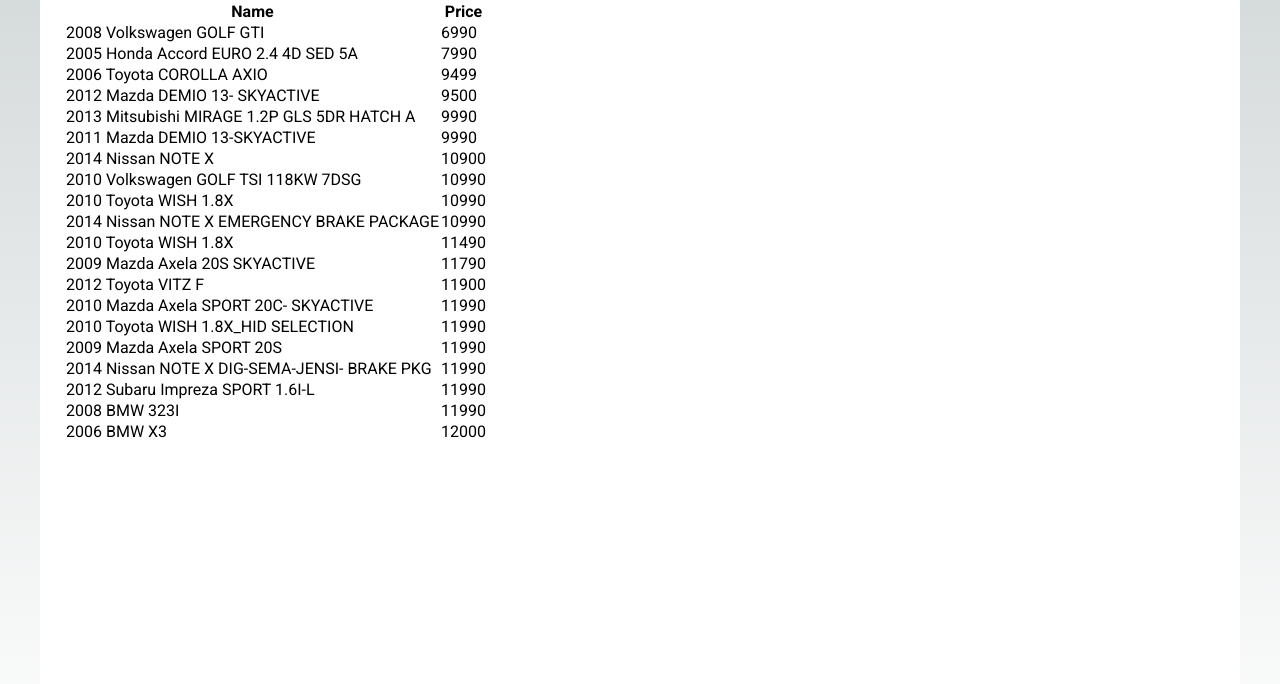
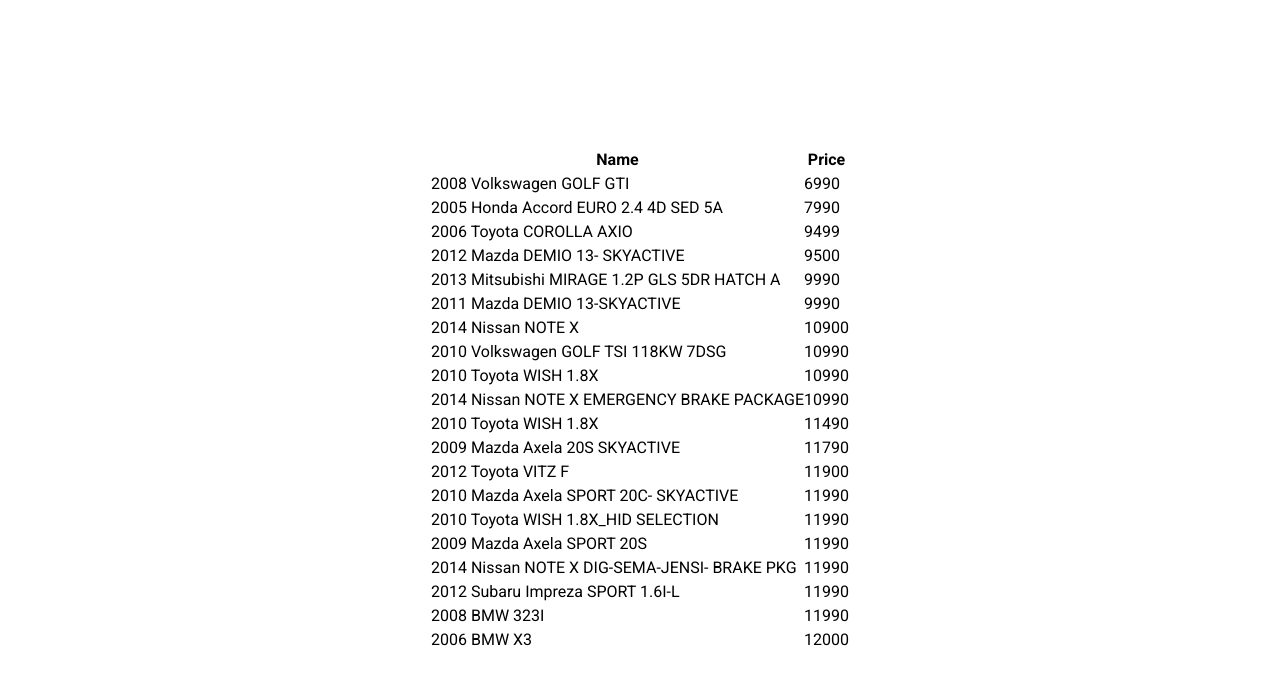
Before and after one commit to razamanaza/car-tracker, a Next.js app: page / in a window 1280 px wide. Shown: the top 684 px of the page. Built offline with nearby package versions, Linux system fonts and the light colour scheme.

Commit message:
Replace MUI components with tailwind and flowbite

```diff
--- /dev/null
+++ b/postcss.config.js
@@ -0,0 +1,6 @@
+module.exports = {
+  plugins: {
+    tailwindcss: {},
+    autoprefixer: {},
+  },
+}
--- /dev/null
+++ b/src/components/Spinner.js
@@ -0,0 +1,25 @@
+import React from 'react';
+
+export default function Spinner() {
+  return (
+    <div role="status">
+      <svg
+        aria-hidden="true"
+        class="w-8 h-8 mr-2 text-gray-200 animate-spin dark:text-gray-600 fill-blue-600"
+        viewBox="0 0 100 101"
+        fill="none"
+        xmlns="http://www.w3.org/2000/svg"
+      >
+        <path
+          d="M100 50.5908C100 78.2051 77.6142 100.591 50 100.591C22.3858 100.591 0 78.2051 0 50.5908C0 22.9766 22.3858 0.59082 50 0.59082C77.6142 0.59082 100 22.9766 100 50.5908ZM9.08144 50.5908C9.08144 73.1895 27.4013 91.5094 50 91.5094C72.5987 91.5094 90.9186 73.1895 90.9186 50.5908C90.9186 27.9921 72.5987 9.67226 50 9.67226C27.4013 9.67226 9.08144 27.9921 9.08144 50.5908Z"
+          fill="currentColor"
+        />
+        <path
+          d="M93.9676 39.0409C96.393 38.4038 97.8624 35.9116 97.0079 33.5539C95.2932 28.8227 92.871 24.3692 89.8167 20.348C85.8452 15.1192 80.8826 10.7238 75.2124 7.41289C69.5422 4.10194 63.2754 1.94025 56.7698 1.05124C51.7666 0.367541 46.6976 0.446843 41.7345 1.27873C39.2613 1.69328 37.813 4.19778 38.4501 6.62326C39.0873 9.04874 41.5694 10.4717 44.0505 10.1071C47.8511 9.54855 51.7191 9.52689 55.5402 10.0491C60.8642 10.7766 65.9928 12.5457 70.6331 15.2552C75.2735 17.9648 79.3347 21.5619 82.5849 25.841C84.9175 28.9121 86.7997 32.2913 88.1811 35.8758C89.083 38.2158 91.5421 39.6781 93.9676 39.0409Z"
+          fill="currentFill"
+        />
+      </svg>
+      <span class="sr-only">Loading...</span>
+    </div>
+  );
+}
--- a/src/pages/index.js
+++ b/src/pages/index.js
@@ -1,6 +1,5 @@
 import Head from 'next/head';
 import styles from '@/styles/Home.module.css';
-import Container from '@mui/material/Container';
 import CarsTable from '@/components/CarsTable';
 
 export default function Home() {
@@ -13,9 +12,9 @@
         <link rel="icon" href="/favicon.ico" />
       </Head>
       <main className={styles.main}>
-        <Container maxWidth="xl" fixed={true} className={styles.container}>
+        <div className="container p-6 grid place-content-center min-h-screen bg-white">
           <CarsTable />
-        </Container>
+        </div>
       </main>
     </>
   );
--- a/src/styles/globals.css
+++ b/src/styles/globals.css
@@ -1,3 +1,7 @@
+@tailwind base;
+@tailwind components;
+@tailwind utilities;
+
 :root {
   --max-width: 1100px;
   --border-radius: 12px;
--- /dev/null
+++ b/tailwind.config.js
@@ -0,0 +1,12 @@
+/** @type {import('tailwindcss').Config} */
+module.exports = {
+  content: ['./src/**/*.{js,ts,jsx,tsx}'],
+  theme: {
+    extend: {},
+    container: {
+      center: true,
+      padding: '2rem',
+    },
+  },
+  plugins: [require('flowbite/plugin')],
+};
```
Also changed, not shown: package.json (+5 -6 lines), src/components/CarsTable.js (+11 -4 lines), 1 other file (tests, documents, lock files or other folders).
